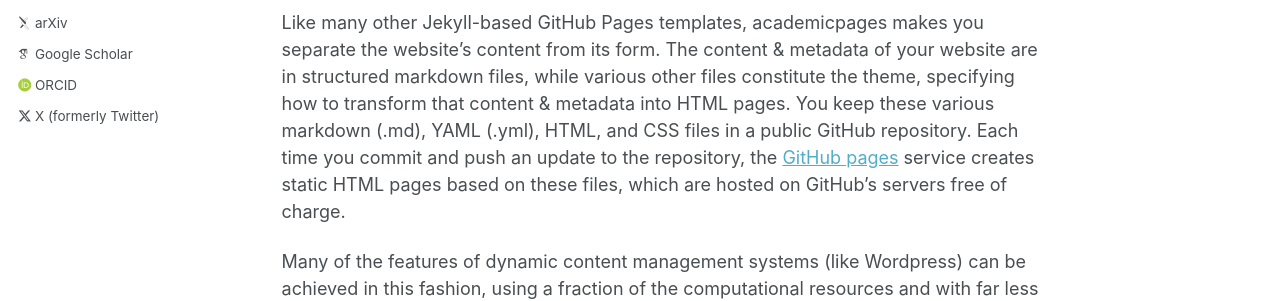
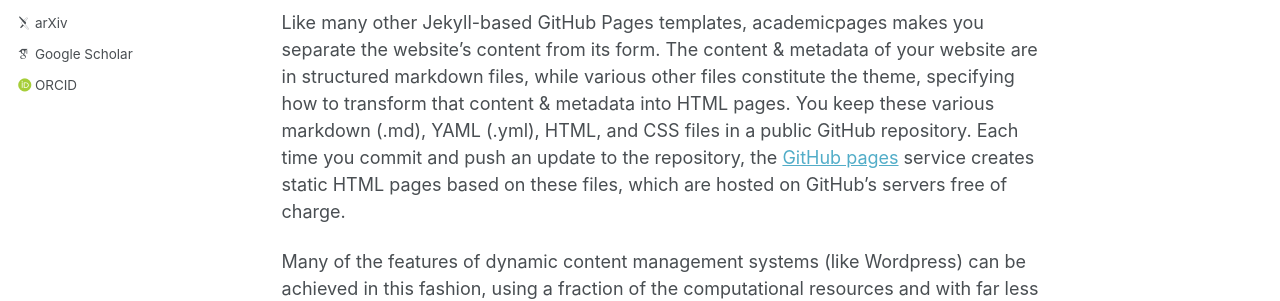
Before and after one commit to LeoGarciaHeveling/LeoGarciaHeveling.github.io, a Jekyll site: the page built from _pages/about.md, in a window 1280 px wide. Shown: the part 521-822 px from the top of the page. Built offline with Jekyll 4.4.1, drawn with Linux system fonts in a browser that asks for light colours; some web fonts are replaced; part of the change alters nothing that is shown.

Commit message:
Update _config.yml

```diff
--- a/_config.yml
+++ b/_config.yml
@@ -35,9 +35,12 @@ author:
   googlescholar    : "https://scholar.google.com/citations?user=PS_CX0AAAAAJ"
   impactstory      : # URL
   orcid            : "https://orcid.org/0000-0001-6985-6251"
-  inspirehep       : "https://inspirehep.net/authors/2020360"
   pubmed           : # URL
   researchgate     : # URL
+  links:
+    - label: "inspireHEP"
+      icon: "fa-solid fa-box-archive"
+      url: "https://inspirehep.net/authors/2020360"
 
   # Repositories and software development
   bitbucket        : # Username - Update with your username on the site
@@ -65,7 +68,7 @@ author:
   steam            : # Username
   telegram         : # URL
   tumblr           : # Username
-  twitter          : "UniofOxford"  # Replace this with your X / Twitter handle
+  twitter          : # Replace this with your X / Twitter handle
   vine             : # Username
   weibo            : # Username
   wikipedia        : # Username
```
